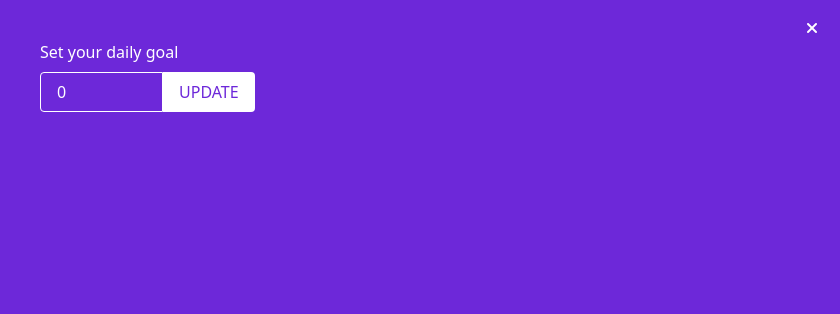
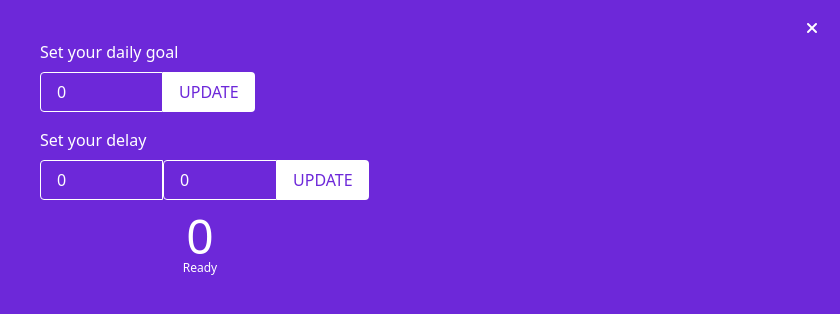
Before and after one commit to holgadosebastian/ciggie-tracker, a React (Create React App) app: page / in a window 1280 px wide. Both pictures are taken after a click on the button 23 px from the left and 20 px from the top of the page. Shown: the top 314 px of the page, without its empty margins (440-1280 px from the left). Built offline with nearby package versions, Linux system fonts and the light colour scheme.

Commit message:
Add delay counter

```diff
--- a/src/context/MainState.js
+++ b/src/context/MainState.js
@@ -3,11 +3,16 @@
 import MainContext from './MainContext';
 import mainReducer from './mainReducer';
 
-import { updateGoalStorage, updateCigarettesStorage } from '../lib/utils';
+import {
+  updateGoalStorage,
+  updateDelayStorage,
+  updateCigarettesStorage
+} from '../lib/utils';
 
 const MainState = ({ children }) => {
   const initialState = {
     goal: parseInt(localStorage.getItem('puchits-goal') || '0'),
+    delay: parseInt(localStorage.getItem('puchits-delay') || '0'),
     cigarettes: JSON.parse(localStorage.getItem('puchits') || '[]')
   };
   const [state, dispatch] = useReducer(mainReducer, initialState);
@@ -34,6 +39,14 @@
     updateGoalStorage(goal);
   };
 
+  const setDelay = (delay) => {
+    dispatch({
+      type: 'SET_DELAY',
+      payload: delay
+    });
+    updateDelayStorage(delay);
+  };
+
   useEffect(() => {
     updateCigarettesStorage(state.cigarettes);
   }, [state.cigarettes]);
@@ -44,7 +57,7 @@
 
   return (
     <MainContext.Provider
-      value={{ ...state, setGoal, addCigarette, removeCigarette }}
+      value={{ ...state, setGoal, setDelay, addCigarette, removeCigarette }}
     >
       {children}
     </MainContext.Provider>
--- a/src/context/mainReducer.js
+++ b/src/context/mainReducer.js
@@ -24,6 +24,12 @@
         goal: action.payload
       };
     }
+    case 'SET_DELAY': {
+      return {
+        ...state,
+        delay: action.payload
+      };
+    }
     default:
       return state;
   }
--- a/src/layout/Header.js
+++ b/src/layout/Header.js
@@ -62,9 +62,12 @@
         <Icon name='close' />
       </button>
       <div className='max-w-xs mx-auto py-10'>
-        <ul className='flex w-full'>
+        <ul className='flex flex-col gap-4 w-full'>
           <li>
             <GoalUpdate />
+          </li>
+          <li>
+            <DelayUpdate />
           </li>
         </ul>
       </div>
@@ -99,4 +102,54 @@
   );
 };
 
+const DelayUpdate = () => {
+  const { delay, setDelay } = useContext(MainContext);
+  const [updatedDelay, setUpdatedDelay] = useState([0, 0]);
+
+  const hours = updatedDelay[0];
+  const minutes = updatedDelay[1];
+
+  const updateHours = (updatedHours) => {
+    setUpdatedDelay([updatedHours, minutes]);
+  };
+
+  const updateMinutes = (updatedMinutes) => {
+    setUpdatedDelay([hours, updatedMinutes]);
+  };
+
+  const delayToMs = () => {
+    return (hours * 60 * 60 + minutes * 60) * 1000;
+  };
+
+  return (
+    <div>
+      <p className='mb-2'>Set your delay</p>
+      <div className='flex h-10 w-full'>
+        <input
+          className='bg-transparent border-white border rounded rounded-r-none px-4'
+          type='number'
+          min='0'
+          max='100'
+          onChange={(e) => updateHours(parseInt(e.target.value))}
+          value={hours}
+        />
+        <input
+          className='bg-transparent border-white border rounded rounded-r-none px-4'
+          type='number'
+          min='0'
+          max='59'
+          onChange={(e) => updateMinutes(parseInt(e.target.value))}
+          value={minutes}
+        />
+        <button
+          className='bg-white text-violet-700 px-4 uppercase rounded rounded-l-none'
+          onClick={() => setDelay(delayToMs())}
+        >
+          Update
+        </button>
+      </div>
+    </div>
+  );
+};
+
 export default Header;
--- a/src/lib/utils.js
+++ b/src/lib/utils.js
@@ -4,6 +4,10 @@
 
 export const updateGoalStorage = (goal) => {
   localStorage.setItem('puchits-goal', JSON.stringify(goal));
+};
+
+export const updateDelayStorage = (delay) => {
+  localStorage.setItem('puchits-delay', JSON.stringify(delay));
 };
 
 export const getDailyPuchits = (puchits) => {
@@ -38,3 +42,15 @@
   const newDate = new Date(date);
   return newDate.toLocaleTimeString([], { hour: '2-digit', minute: '2-digit' });
 };
+
+export const msToTime = (duration) => {
+  let seconds = Math.floor((duration / 1000) % 60),
+    minutes = Math.floor((duration / (1000 * 60)) % 60),
+    hours = Math.floor((duration / (1000 * 60 * 60)) % 24);
+
+  hours = hours < 10 ? '0' + hours : hours;
+  minutes = minutes < 10 ? '0' + minutes : minutes;
+  seconds = seconds < 10 ? '0' + seconds : seconds;
+
+  return hours + ':' + minutes + ':' + seconds;
+};
--- a/src/pages/Home.js
+++ b/src/pages/Home.js
@@ -1,8 +1,8 @@
-import React, { useState, useEffect, useContext } from 'react';
+import React, { useState, useEffect, useContext, useMemo } from 'react';
 import cn from 'classnames';
 
 import { Icon, Surface, Button } from '../components';
-import { getDailyPuchits, getTimeString } from '../lib/utils';
+import { getDailyPuchits, getTimeString, msToTime } from '../lib/utils';
 import MainContext from '../context/MainContext';
 
 const Home = ({ todayDate }) => {
@@ -33,9 +33,11 @@
       >
         <p className='mb-2'>{todayDate}</p>
         <div className='rounded-full border-4 border-solid border-white w-32 h-32 flex justify-center items-center'>
-          <div className='flex items-center gap-2'>
+          <div className='flex items-center justify-center gap-2 relative w-full'>
             <span className='text-5xl'>{todayPuchits.length}</span>
             {goal > 0 && <span className='text-xl'>/ {goal}</span>}
+
+            <DelayTimer className='absolute top-full' />
           </div>
         </div>
         <Button className='mt-4' onClick={() => addCigarette()}>
@@ -44,6 +46,41 @@
       </Surface>
     </div>
   );
+};
+
+const DelayTimer = ({ className }) => {
+  const { delay, cigarettes } = useContext(MainContext);
+  const [delayText, setDelayText] = useState(null);
+
+  const lastCigarreteDate = useMemo(() => {
+    return cigarettes
+      .map(({ date }) => date)
+      .sort((a, b) => a - b)
+      .slice(-1)[0];
+  }, [cigarettes]);
+
+  const updateDelayText = () => {
+    const dateNow = Date.now();
+    const progressTime = dateNow - lastCigarreteDate;
+    const delayProgress = delay - progressTime;
+
+    if (delayProgress > 0) {
+      setDelayText(msToTime(delayProgress));
+    } else {
+      setDelayText('Ready');
+    }
+  };
+
+  useEffect(() => {
+    updateDelayText();
+    const interval = setInterval(() => {
+      updateDelayText();
+    }, 1000);
+
+    return () => clearInterval(interval);
+  }, [lastCigarreteDate]);
+
+  return <p className={cn('text-xs', className)}>{delayText}</p>;
 };
 
 const CigarettesList = ({ cigarettes }) => {
--- a/src/pages/home.js
+++ b/src/pages/home.js
@@ -1,8 +1,8 @@
-import React, { useState, useEffect, useContext } from 'react';
+import React, { useState, useEffect, useContext, useMemo } from 'react';
 import cn from 'classnames';
 
 import { Icon, Surface, Button } from '../components';
-import { getDailyPuchits, getTimeString } from '../lib/utils';
+import { getDailyPuchits, getTimeString, msToTime } from '../lib/utils';
 import MainContext from '../context/MainContext';
 
 const Home = ({ todayDate }) => {
@@ -33,9 +33,11 @@
       >
         <p className='mb-2'>{todayDate}</p>
         <div className='rounded-full border-4 border-solid border-white w-32 h-32 flex justify-center items-center'>
-          <div className='flex items-center gap-2'>
+          <div className='flex items-center justify-center gap-2 relative w-full'>
             <span className='text-5xl'>{todayPuchits.length}</span>
             {goal > 0 && <span className='text-xl'>/ {goal}</span>}
+
+            <DelayTimer className='absolute top-full' />
           </div>
         </div>
         <Button className='mt-4' onClick={() => addCigarette()}>
@@ -44,6 +46,41 @@
       </Surface>
     </div>
   );
+};
+
+const DelayTimer = ({ className }) => {
+  const { delay, cigarettes } = useContext(MainContext);
+  const [delayText, setDelayText] = useState(null);
+
+  const lastCigarreteDate = useMemo(() => {
+    return cigarettes
+      .map(({ date }) => date)
+      .sort((a, b) => a - b)
+      .slice(-1)[0];
+  }, [cigarettes]);
+
+  const updateDelayText = () => {
+    const dateNow = Date.now();
+    const progressTime = dateNow - lastCigarreteDate;
+    const delayProgress = delay - progressTime;
+
+    if (delayProgress > 0) {
+      setDelayText(msToTime(delayProgress));
+    } else {
+      setDelayText('Ready');
+    }
+  };
+
+  useEffect(() => {
+    updateDelayText();
+    const interval = setInterval(() => {
+      updateDelayText();
+    }, 1000);
+
+    return () => clearInterval(interval);
+  }, [lastCigarreteDate]);
+
+  return <p className={cn('text-xs', className)}>{delayText}</p>;
 };
 
 const CigarettesList = ({ cigarettes }) => {
```
